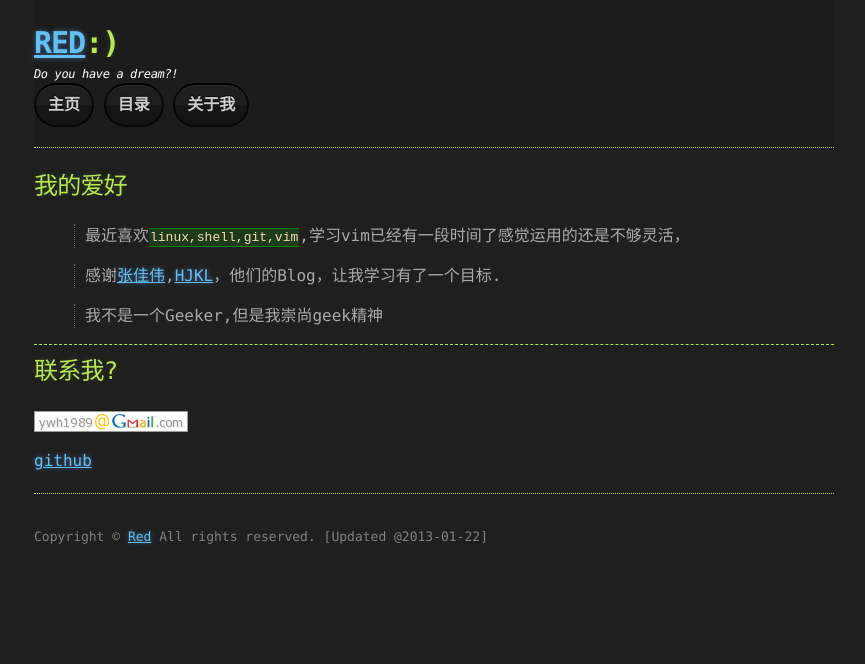
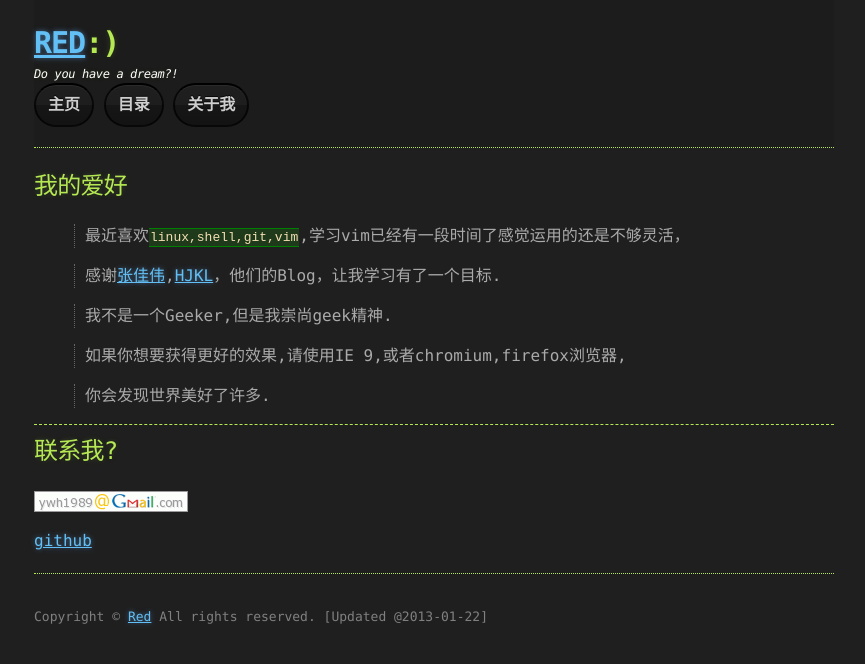
Before and after one commit to RedHjkl/redhjkl.github.com, a Jekyll site: the page built from about.md, in a window 1280 px wide. Shown: the top 664 px of the page, without its empty margins (206-1071 px from the left). Built offline with Jekyll 4.4.1, drawn with Linux system fonts in a browser that asks for light colours; Markdown is read by kramdown in place of the engine named in the settings.

Commit message:
change the about me

```diff
--- a/about.md
+++ b/about.md
@@ -10,7 +10,11 @@ comments:  true
 
 > 感谢[张佳伟],[HJKL]，他们的Blog，让我学习有了一个目标.
 
-> 我不是一个Geeker,但是我崇尚geek精神
+> 我不是一个Geeker,但是我崇尚geek精神.
+
+> 如果你想要获得更好的效果,请使用IE 9,或者chromium,firefox浏览器,
+
+> 你会发现世界美好了许多.
 
 
 ----
```
